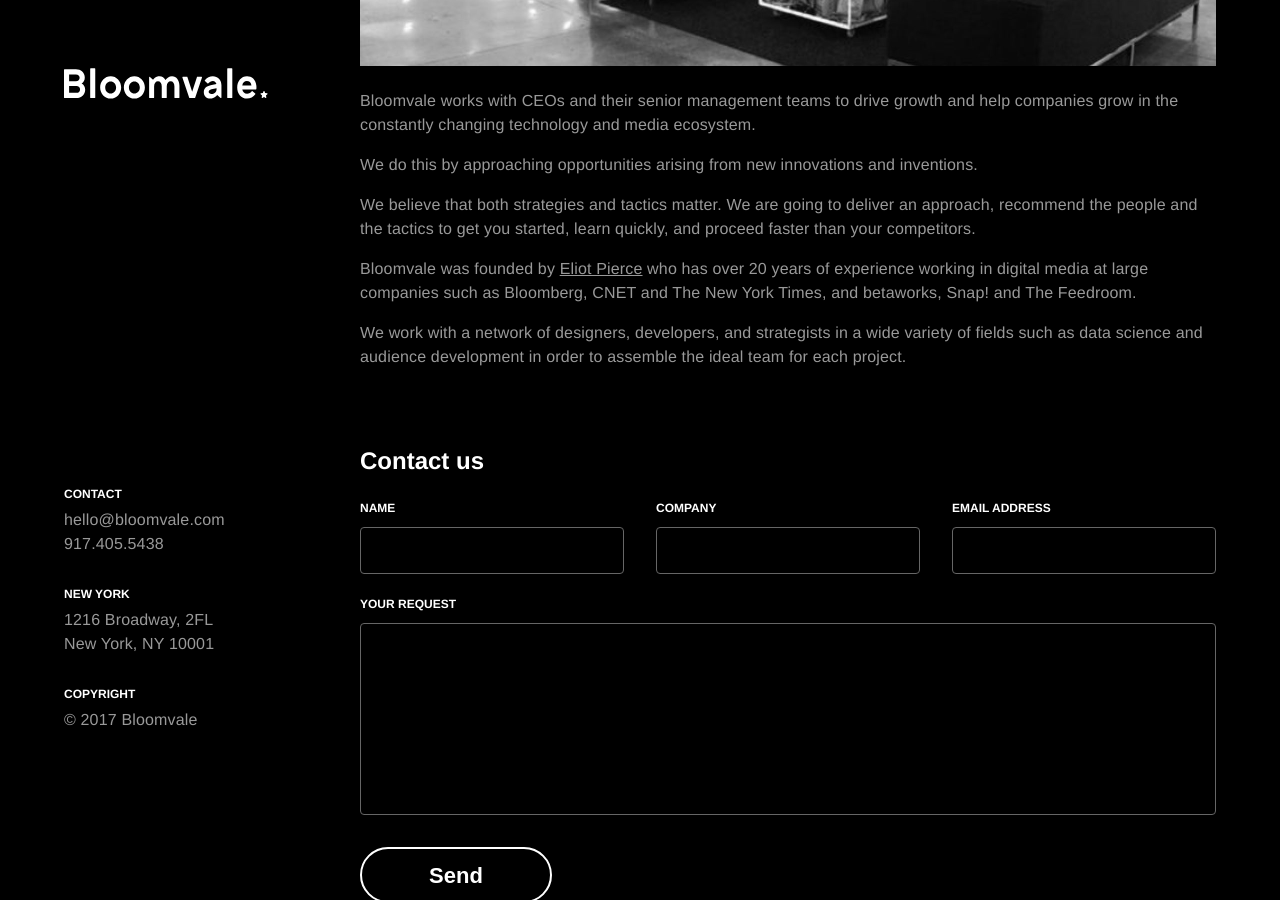
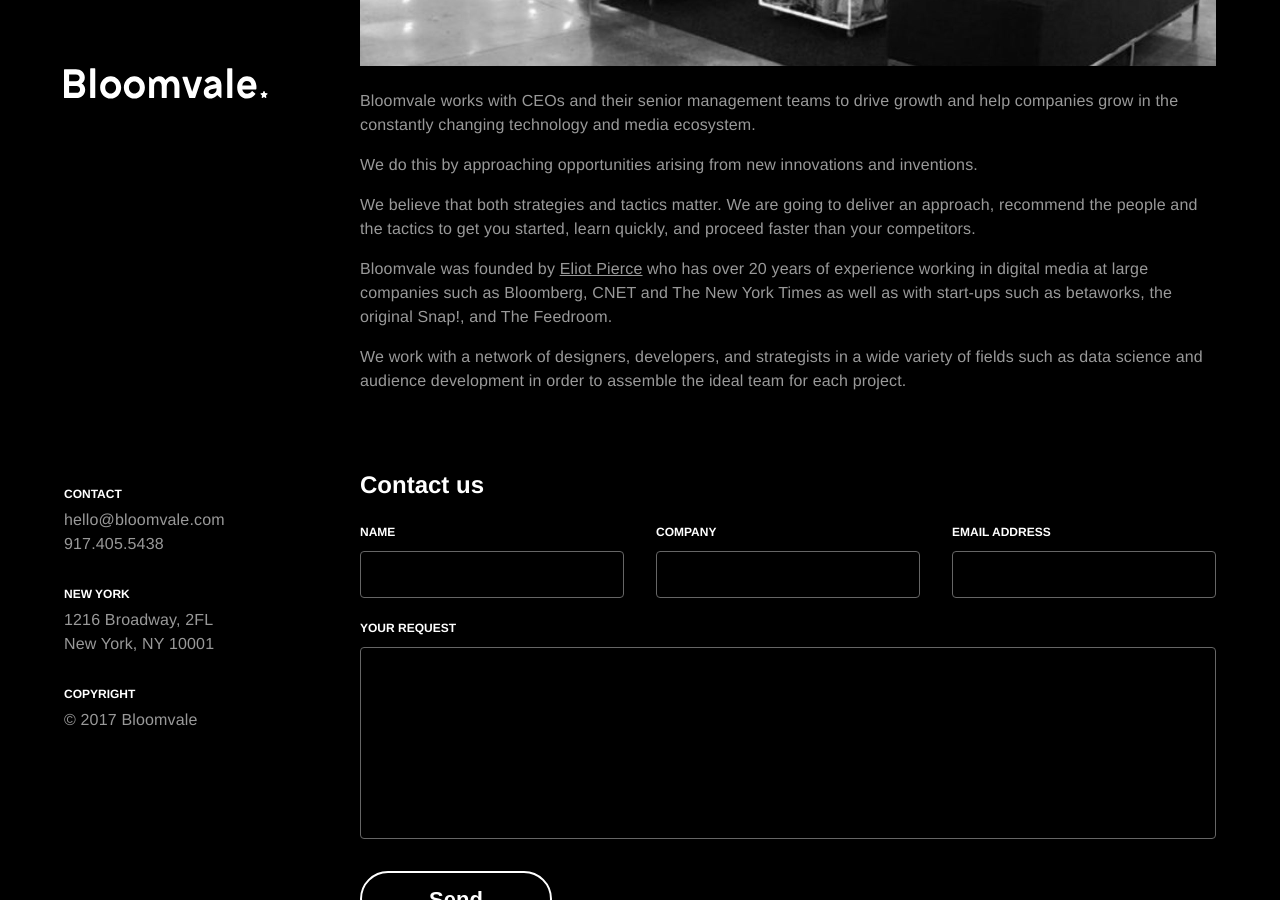
Before and after one commit to silasburton/bloomvale, a Jekyll site: the page built from index.md, in a window 1280 px wide and 900 px high, scrolled down 1909 px. Built offline with Jekyll 4.4.1, drawn with Linux system fonts in a browser that asks for light colours.

Commit message:
Updated Index

```diff
--- a/index.md
+++ b/index.md
@@ -74,7 +74,7 @@ about_us:
 
     We believe that both strategies and tactics matter. We are going to deliver an approach, recommend the people and the tactics to get you started, learn quickly, and proceed faster than your competitors.
 
-    Bloomvale was founded by [Eliot Pierce](https://www.linkedin.com/in/eliotpierce) who has over 20 years of experience working in digital media at large companies such as Bloomberg, CNET and The New York Times, and betaworks, Snap! and The Feedroom.
+    Bloomvale was founded by [Eliot Pierce](https://www.linkedin.com/in/eliotpierce) who has over 20 years of experience working in digital media at large companies such as Bloomberg, CNET and The New York Times as well as with start-ups such as betaworks, the original Snap!, and The Feedroom.
 
     We work with a network of designers, developers, and strategists in a wide variety of fields such as data science and audience development in order to assemble the ideal team for each project.
 contact_title: Contact us
```
